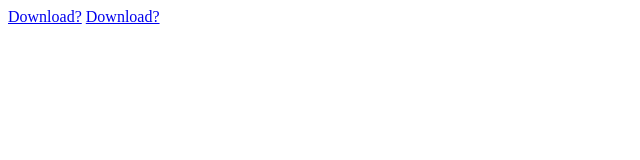
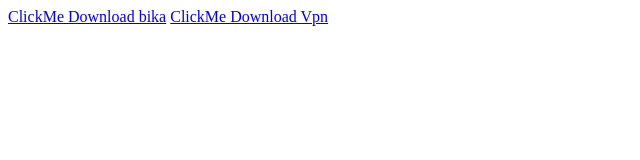
Before and after one commit to latiaonb/Hentai, a plain HTML site: page index.html in a window 1280 px wide. Shown: the whole page, without its empty margins (0-640 px from the left). Drawn offline with Linux system fonts and the light colour scheme.

Commit message:
Update index.html

```diff
--- a/index.html
+++ b/index.html
@@ -1,3 +1,3 @@
 <title>Hentai</title>
-<a href=/Hentai/Download/哔咔漫画.exe target=_blank>Download?</a>
-<a href=/Hentai/Download/VPN.exe target=_blank>Download?</a>
+<a href=/Hentai/Download/哔咔漫画.exe target=_blank>ClickMe Download bika</a>
+<a href=/Hentai/Download/VPN.exe target=_blank>ClickMe Download Vpn</a>
```
